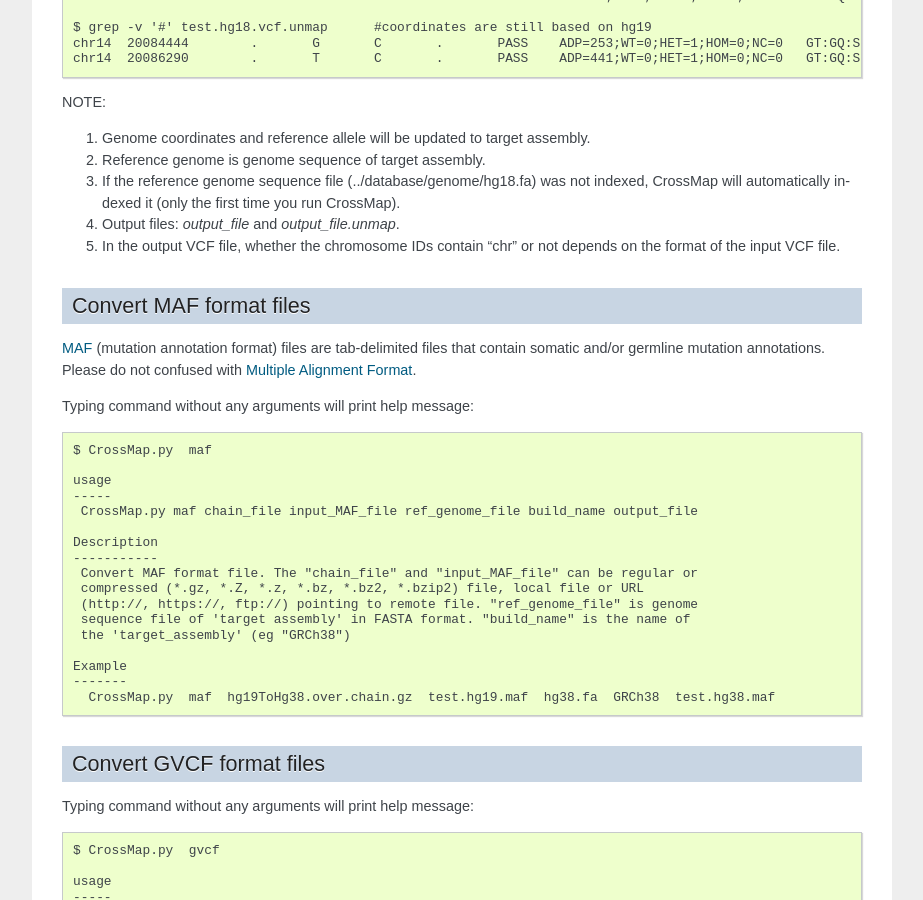
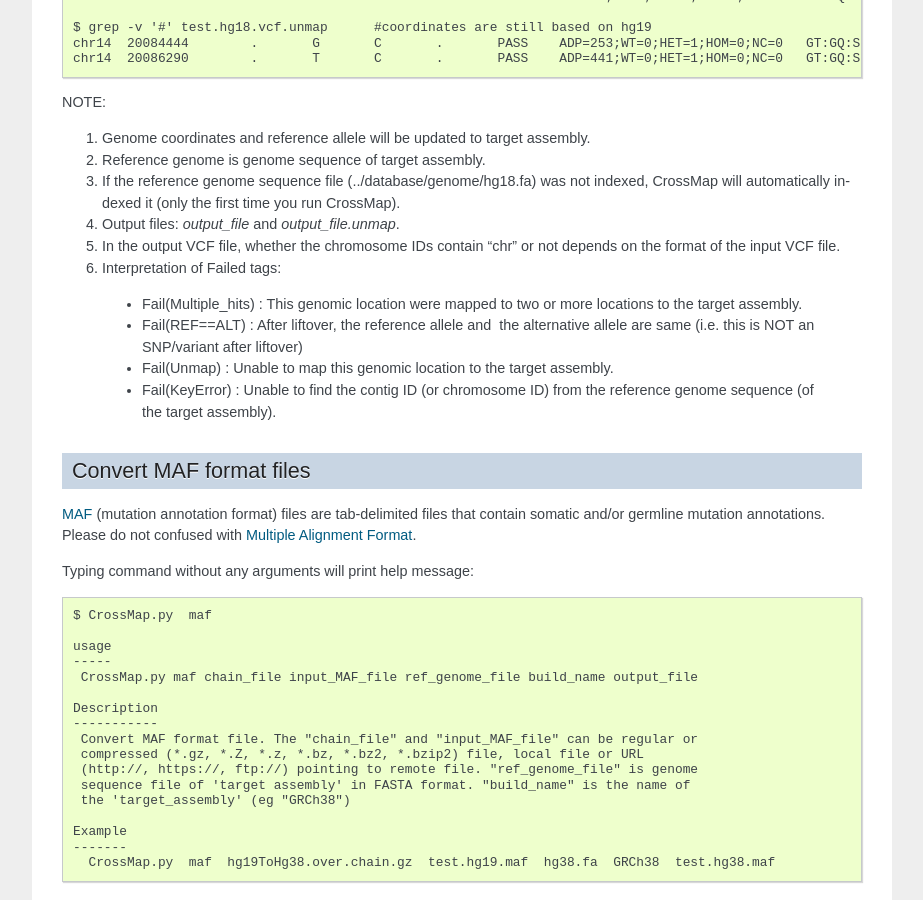
Before and after one commit to liguowang/CrossMap, a Sphinx documentation site: the page built from docs/index.rst, in a window 1280 px wide and 900 px high, scrolled down 12043 px. Shown: the whole window, without its empty margins (198-1121 px from the left). Built offline with Sphinx 7.4.7, drawn with Linux system fonts in a browser that asks for light colours.

Commit message:
update index.rst

```diff
--- a/docs/index.rst
+++ b/docs/index.rst
@@ -693,6 +693,11 @@ NOTE:
 3. If the reference genome sequence file (../database/genome/hg18.fa) was not indexed, CrossMap will automatically indexed it (only the first time you run CrossMap).
 4. Output files: *output_file* and *output_file.unmap*.
 5. In the output VCF file, whether the chromosome IDs contain "chr" or not depends on the format of the input VCF file.
+6. Interpretation of Failed tags:
+ * Fail(Multiple_hits) : This genomic location were mapped to two or more locations to the target assembly.
+ * Fail(REF==ALT) : After liftover, the reference allele and  the alternative allele are same (i.e. this is NOT an SNP/variant after liftover)
+ * Fail(Unmap) : Unable to map this genomic location to the target assembly.
+ * Fail(KeyError) : Unable to find the contig ID (or chromosome ID) from the reference genome sequence (of the target assembly).
 
 
 Convert MAF format files
```
